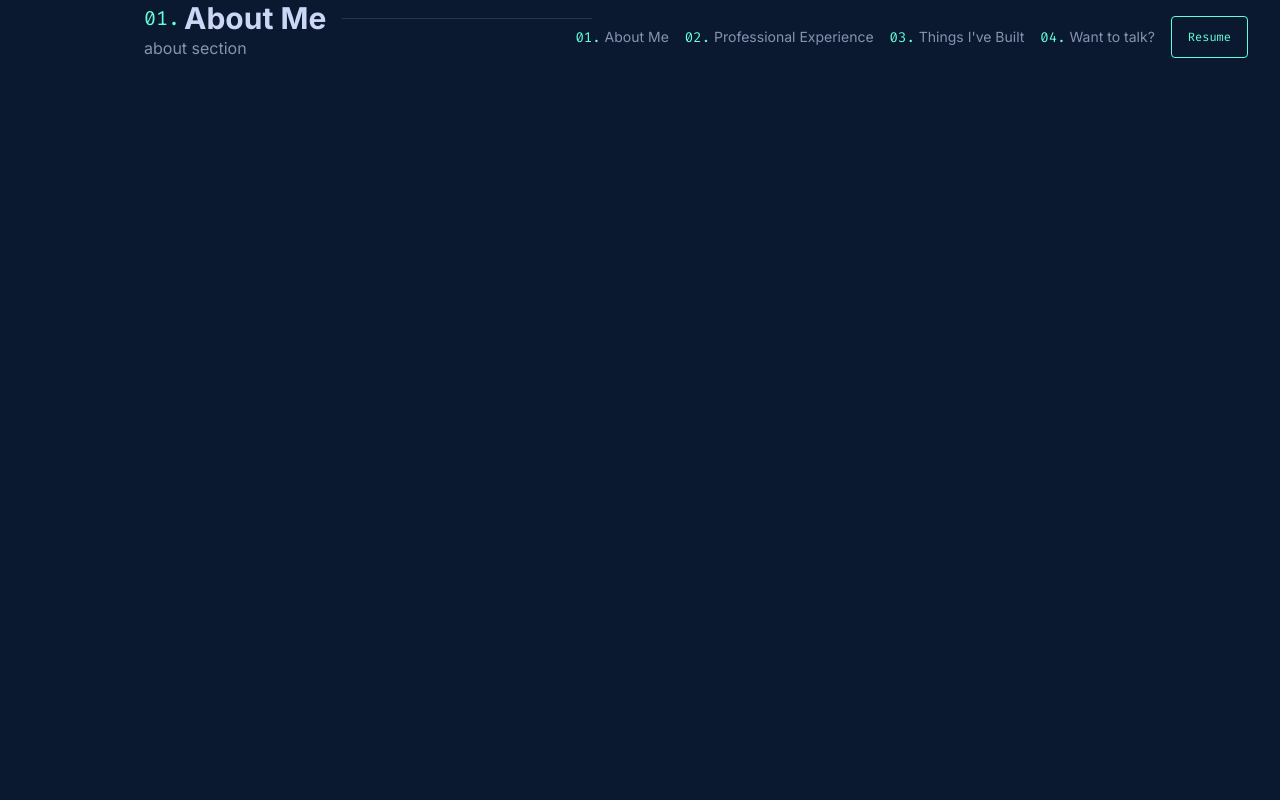
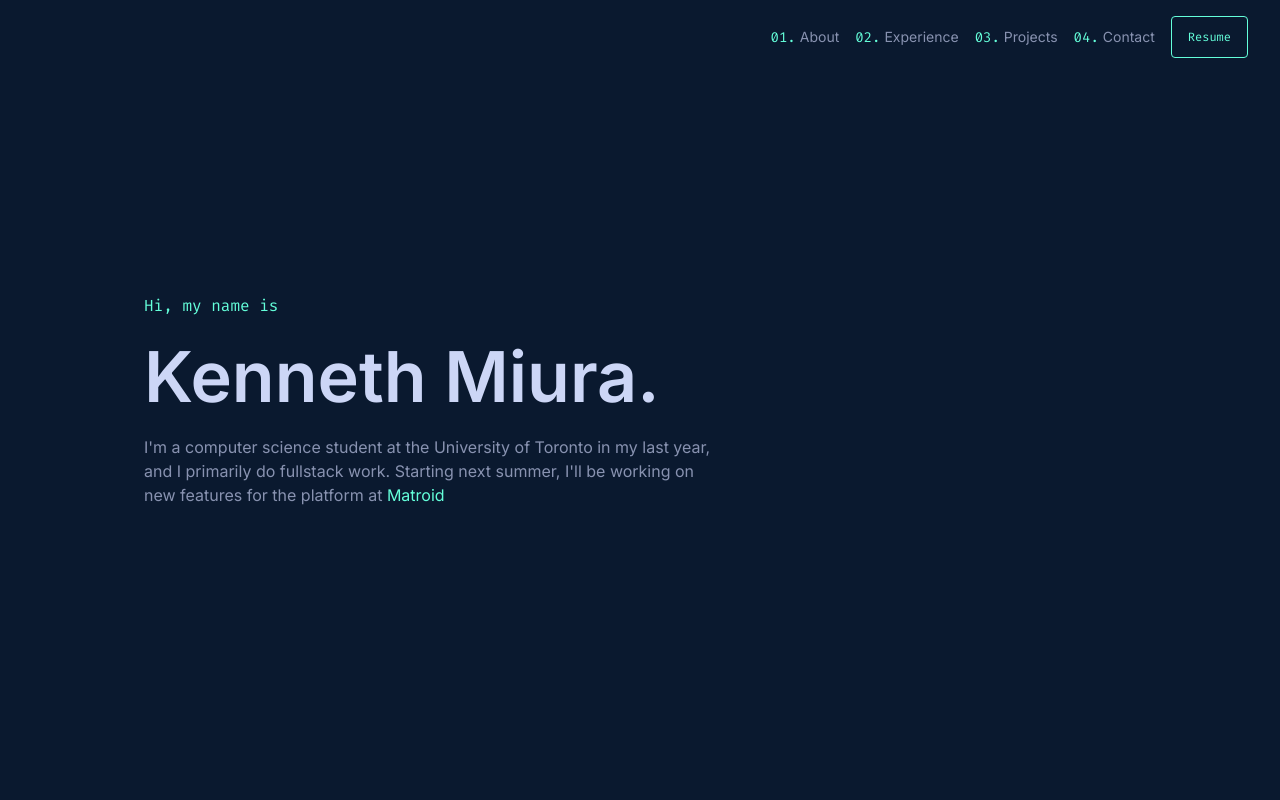
Before and after one commit to kenneth-miura/kennethmiura.com, a Next.js app: page / in a window 1280 px wide. Shown: the top 800 px of the page. Built offline with nearby package versions, Linux system fonts and the light colour scheme.

Commit message:
add intro section

```diff
--- a/app/page.tsx
+++ b/app/page.tsx
@@ -6,6 +6,7 @@
 import AboutSection from "@/app/ui/about/AboutSection";
 import ExperienceSection from "@/app/ui/experience/ExperienceSection";
 import ProjectsSection from "@/app/ui/projects/ProjectsSection";
+import IntroductionSection from "@/app/ui/intro/IntroductionSection";
 
 const DynamicHeaderWithNoSSR = dynamic(
     // No need for a loading skeleton because the header isn't fetching any data so it should render quickly. Also,
@@ -21,10 +22,11 @@
     return (
         <>
             <DynamicHeaderWithNoSSR menuOpen={menuOpen} toggleMenuOpen={toggleMenuOpen}/>
-            <div className={clsx("px-4 md:px-36 transition-all", {
+            <div className={clsx("px-4 md:px-36 py- transition-all", {
                 ['blur md:blur-none pointer-events-none md:pointer-events-auto ']: menuOpen
             })}
             >
+                <IntroductionSection/>
                 <AboutSection index={0}/>
                 <ExperienceSection index={1}/>
                 <ProjectsSection index={2}/>
--- a/app/pages/AllVariables.global.scss
+++ b/app/pages/AllVariables.global.scss
@@ -4,3 +4,8 @@
 $main-text: #ccd6f6;
 $background-color: #0a192f;
 $light-background-color: #112240;
+
+
+.highlightColor {
+  color: $brand-primary;
+}
--- a/app/ui/NavigationItem.tsx
+++ b/app/ui/NavigationItem.tsx
@@ -13,7 +13,7 @@
 
 export default function NavigationItem(props: NavigationItemProps) {
     const {sectionMetadata, orientation, index} = props;
-    const {sectionTitle, scrollableId} = sectionMetadata;
+    const {navMenuTitle, scrollableId} = sectionMetadata;
     const number = `0${index + 1}.`
 
     const listElementStyles = React.useMemo(() => orientation == 'vertical' ?"mb-4 text-lg" : "mr-4 text-sm"  , [orientation]);
@@ -23,7 +23,7 @@
         <li className={clsx([styles.link, listElementStyles])}>
             <Link href={'#' + scrollableId } className={linkStyles}>
                 <span className={clsx([styles.number, firaCode.className, numberStyles])}>{number}</span>
-                <span>{sectionTitle}</span>
+                <span>{navMenuTitle}</span>
             </Link>
         </li>
     )
--- a/app/ui/SectionContainer.tsx
+++ b/app/ui/SectionContainer.tsx
@@ -1,6 +1,6 @@
 export default function SectionContainer({children}: {children: React.ReactNode}) {
-    return (<main className="flex flex-row justify-center py-24">
+    return (<div className="flex flex-col justify-center py-24 min-h-screen">
         {children}
-    </main>)
+    </div>)
 
 }
--- a/app/ui/about/AboutSection.tsx
+++ b/app/ui/about/AboutSection.tsx
@@ -1,13 +1,14 @@
 import {SharedSectionProps} from "@/app/ui/sections";
 import SectionHeader from "@/app/ui/SectionHeader";
+import SectionContainer from "@/app/ui/SectionContainer";
 
 export default function AboutSection(props: SharedSectionProps) {
-    const { index} = props;
+    const {index} = props;
     const filler = new Array(100).fill(0).map((_, i) => <br key={i}/>);
-    return <div>
+    return (<SectionContainer>
         <SectionHeader section={'about'} index={index}/>
         about section
         {filler}
-    </div>
+    </SectionContainer>)
 
 }
--- a/app/ui/experience/ExperienceSection.tsx
+++ b/app/ui/experience/ExperienceSection.tsx
@@ -1,11 +1,12 @@
 import {SharedSectionProps} from "@/app/ui/sections";
 import SectionHeader from "@/app/ui/SectionHeader";
+import SectionContainer from "@/app/ui/SectionContainer";
 
 export default function ExperienceSection(props: SharedSectionProps) {
     const {index} = props;
-    return <div>
+    return <SectionContainer>
         <SectionHeader section={'experience'} index={index}/>
         about section
-    </div>
+    </SectionContainer>
 
 }
--- /dev/null
+++ b/app/ui/intro/IntroductionSection.module.scss
@@ -0,0 +1,16 @@
+@use "app/pages/AllVariables.global" as global;
+
+$vertical-margin: 20px;
+
+.heading {
+  margin-top: $vertical-margin;
+  margin-bottom: $vertical-margin;
+  font-weight: 600;
+  line-height: 1.1;
+  color: global.$main-text;
+  font-size: clamp(40px, 8vw, 70px);
+}
+
+.externalLink {
+  color: global.$brand-primary;
+}
--- /dev/null
+++ b/app/ui/intro/IntroductionSection.tsx
@@ -0,0 +1,13 @@
+import styles from './IntroductionSection.module.scss';
+import {firaCode} from "@/app/ui/fonts";
+import {clsx} from "clsx";
+import SectionContainer from "@/app/ui/SectionContainer";
+
+export default function IntroductionSection() {
+    return <SectionContainer>
+        <span className={clsx([styles.highlightColor, firaCode.className])}>Hi, my name is</span>
+        <h1 className={styles.heading}> Kenneth Miura.</h1>
+        <span className="max-w-xl">I&#39;m a computer science student at the University of Toronto in my last year, and I primarily do fullstack work. Starting next summer, I&#39;ll be working on new features for the platform at <a
+            className={styles.externalLink} href={"https://www.matroid.com/"}>Matroid</a></span>
+    </SectionContainer>
+}
--- a/app/ui/projects/ProjectsSection.tsx
+++ b/app/ui/projects/ProjectsSection.tsx
@@ -1,11 +1,12 @@
 import {SharedSectionProps} from "@/app/ui/sections";
 import SectionHeader from "@/app/ui/SectionHeader";
+import SectionContainer from "@/app/ui/SectionContainer";
 
 export default function ProjectsSection(props: SharedSectionProps) {
     const {index} = props;
-    return <div>
+    return <SectionContainer>
         <SectionHeader section={'projects'} index={index}/>
         about section
-    </div>
+    </SectionContainer>
 
 }
```
Also changed, not shown: app/globals.scss (line endings or trailing spaces).
